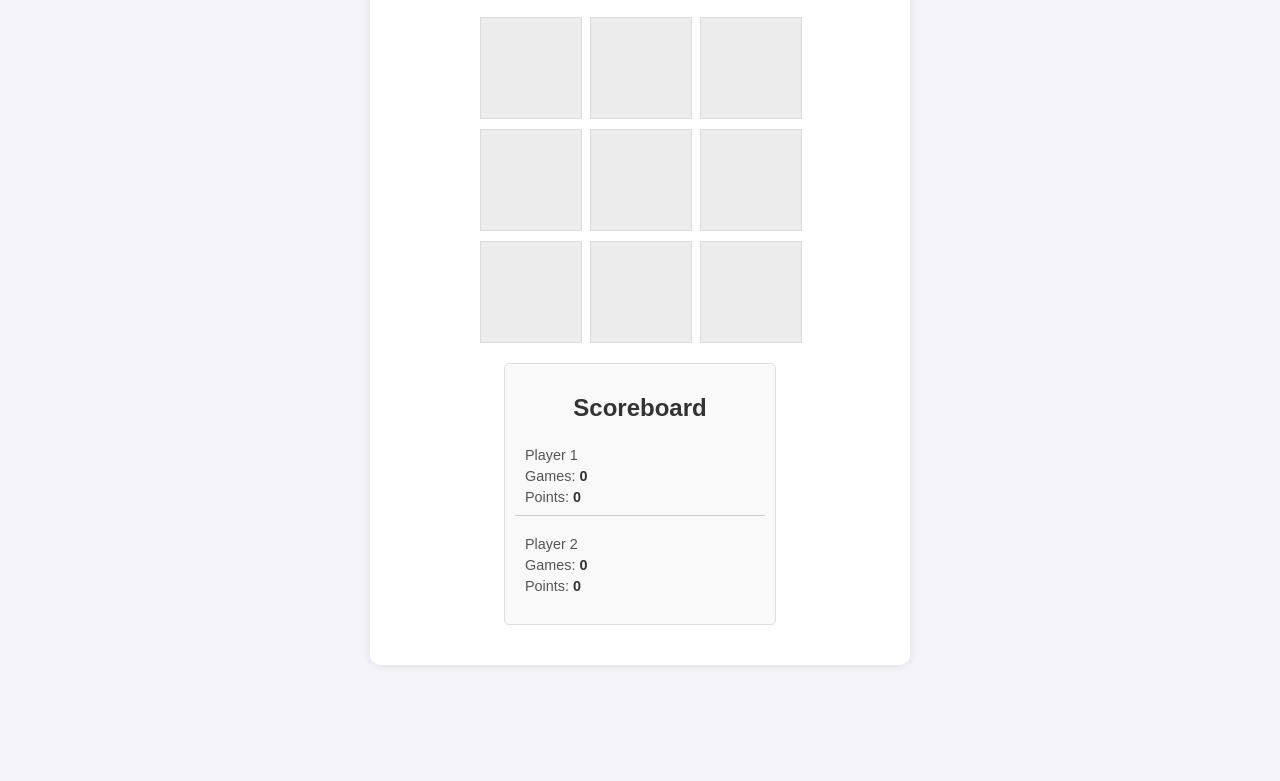
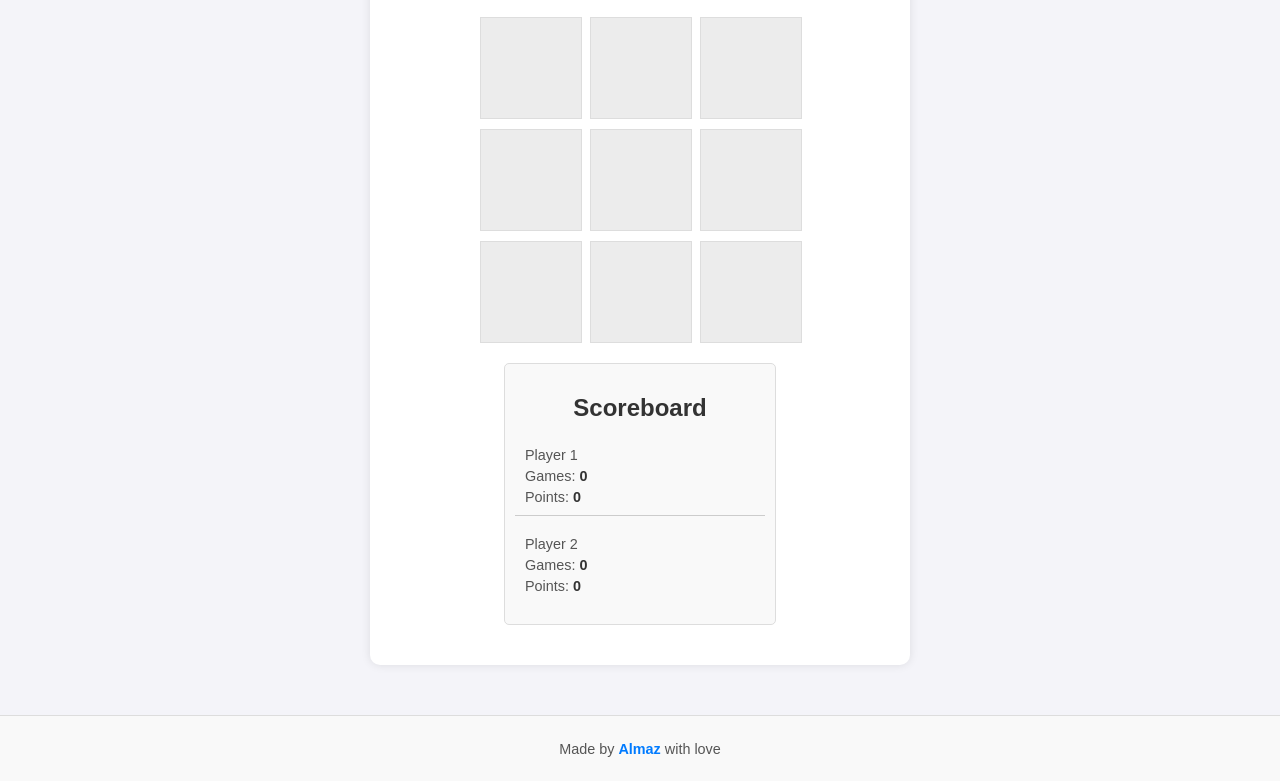
Before and after one commit to fertur228/tic-tac-toe, a website: page public/index.html in a window 1280 px wide. Shown: the part 446-1227 px from the top of the page. Before the commit the page ends 1161 px from the top, so only its background shows below. Drawn offline with Linux system fonts and the light colour scheme; no server answers.

Commit message:
Добавил футер

```diff
--- a/public/index.html
+++ b/public/index.html
@@ -48,6 +48,9 @@
         <button id="restartButton" style="display: none;">Restart Game</button>
         <button id="backButton" style="display: none;">Back to Name Entry</button>
     </div>
+    <footer class="footer">
+        <p>Made by <a href="https://github.com/fertur228" target="_blank">Almaz</a> with love</p>
+    </footer>
     <script src="main.js"></script>
 </body>
 </html>
--- a/public/main.css
+++ b/public/main.css
@@ -184,3 +184,27 @@ h1 {
     font-weight: bold;
     color: #333;
 }
+
+/* Футер */
+.footer {
+    background-color: #f9f9f9;
+    border-top: 1px solid #ddd;
+    padding: 10px 0;
+    text-align: center;
+    font-size: 0.9em;
+    color: #555;
+    position: static;
+    bottom: 0;
+    width: 100%;
+}
+
+.footer a {
+    color: #007bff;
+    text-decoration: none;
+    font-weight: bold;
+}
+
+.footer a:hover {
+    text-decoration: underline;
+    color: #0056b3;
+}
```
